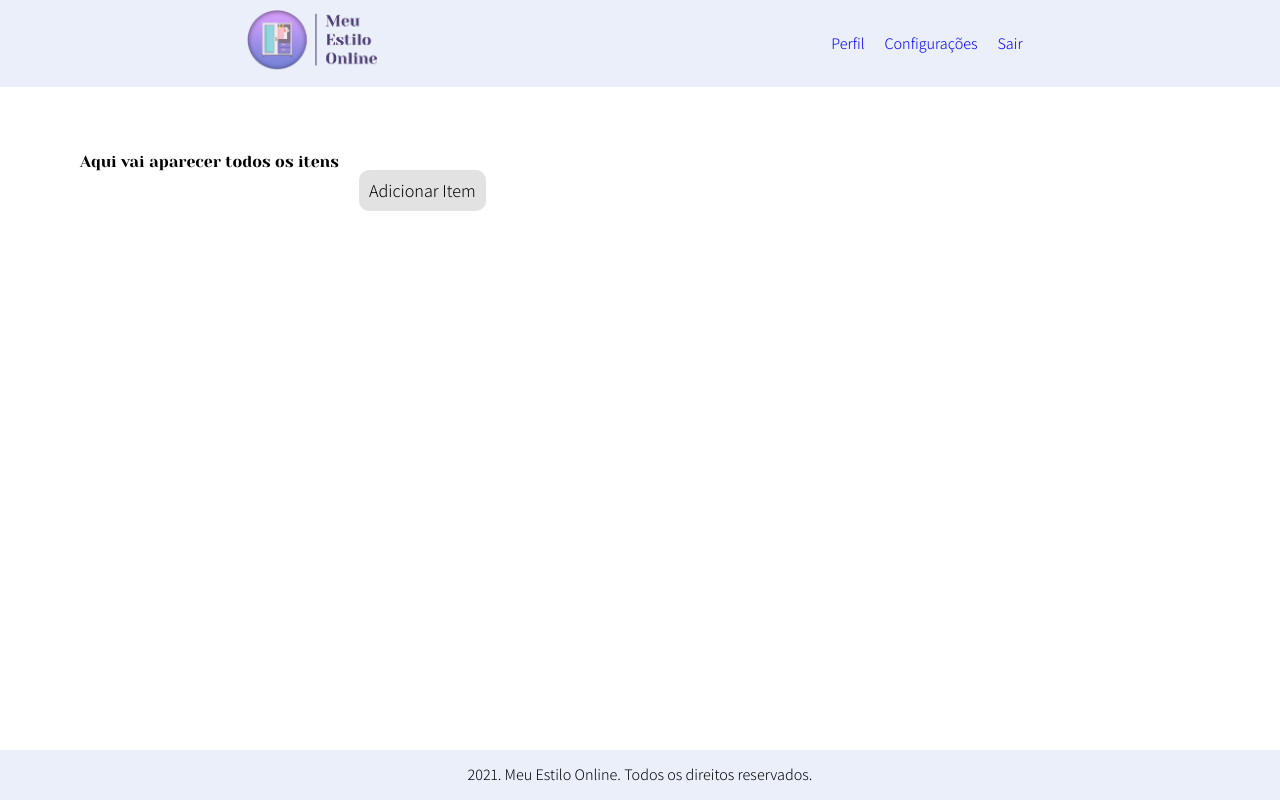
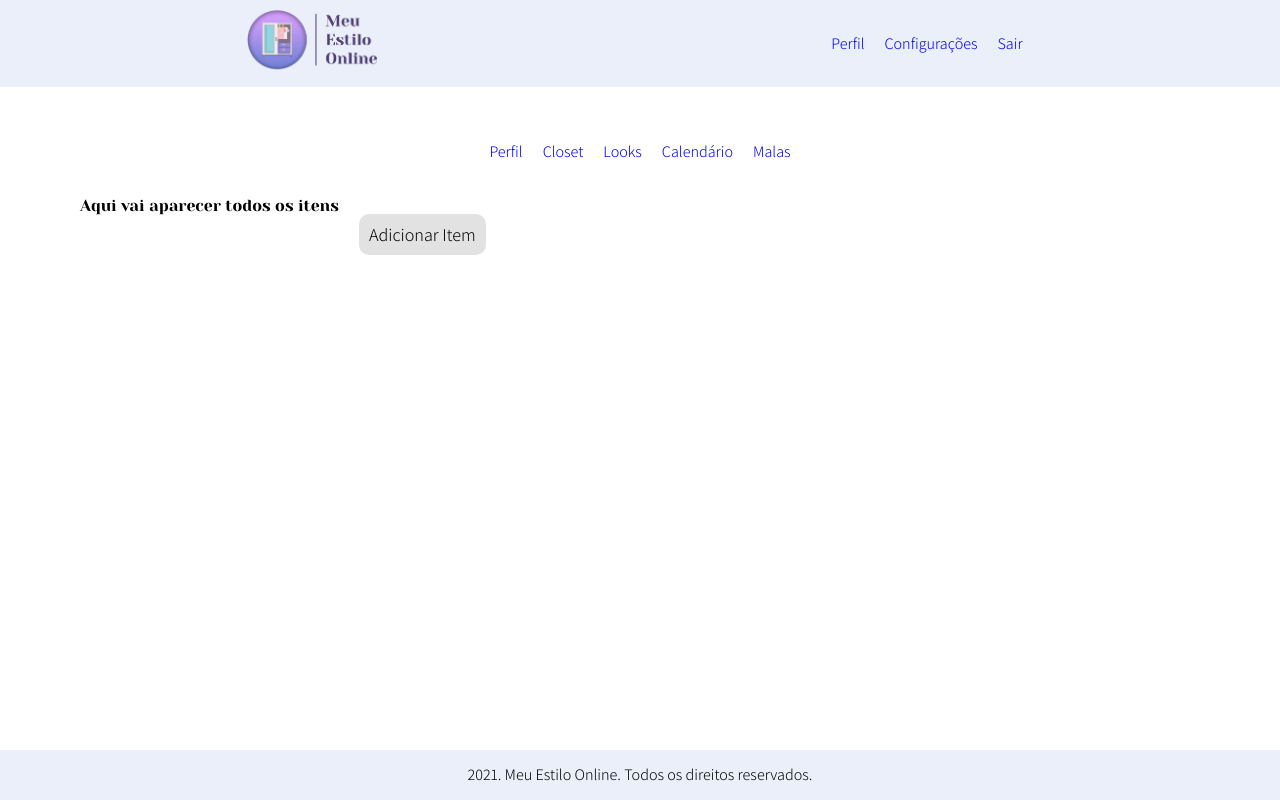
Before and after one commit to lydyanah/projeto-senac, a React (Create React App) app: page /closet in a window 1280 px wide. Built offline with nearby package versions, Linux system fonts and the light colour scheme.

Commit message:
componente SubMenu

```diff
--- /dev/null
+++ b/src/components/SubMenu/index.tsx
@@ -0,0 +1,31 @@
+import { Link } from "react-router-dom";
+import "../Page/styles.css";
+import "./styles.css";
+
+const SubMenu = () => {
+  return (
+    <div className="submenu">
+      <div className="navbar-content">
+        <nav className="menu">
+          <Link to="/closet" className="menuItem">
+            Perfil
+          </Link>
+          <Link to="/closet" className="menuItem">
+            Closet
+          </Link>
+          <Link to="/closet" className="menuItem">
+            Looks
+          </Link>
+          <Link to="/closet" className="menuItem">
+            Calendário
+          </Link>
+          <Link to="/closet" className="menuItem">
+            Malas
+          </Link>
+        </nav>
+      </div>
+    </div>
+  );
+};
+
+export default SubMenu;
--- a/src/pages/closet/index.tsx
+++ b/src/pages/closet/index.tsx
@@ -1,10 +1,12 @@
 import { Link } from "react-router-dom";
 import MemberPage from "../../components/memberPage/memberPage";
+import SubMenu from "../../components/SubMenu";
 import "./styles.css";
 
 const Closet = () => {
   return (
     <MemberPage>
+      <SubMenu/>
       <section className="conteúdoCloset">
       <h1>Aqui vai aparecer todos os itens</h1>
       <Link to="/adicionar-item" className="button">
--- a/src/pages/closet/itemCloset.tsx
+++ b/src/pages/closet/itemCloset.tsx
@@ -5,7 +5,7 @@ const VisualizarItem = () => {
   return (
     <MemberPage>
       <section className="conteúdoCloset">
-      <h1>Isso é um teste</h1>
+      <h1>Essa é a página de visualização do item do closet</h1>
       </section>
     </MemberPage>
   );
```
Also changed, not shown: src/components/SubMenu/styles.css (added).
